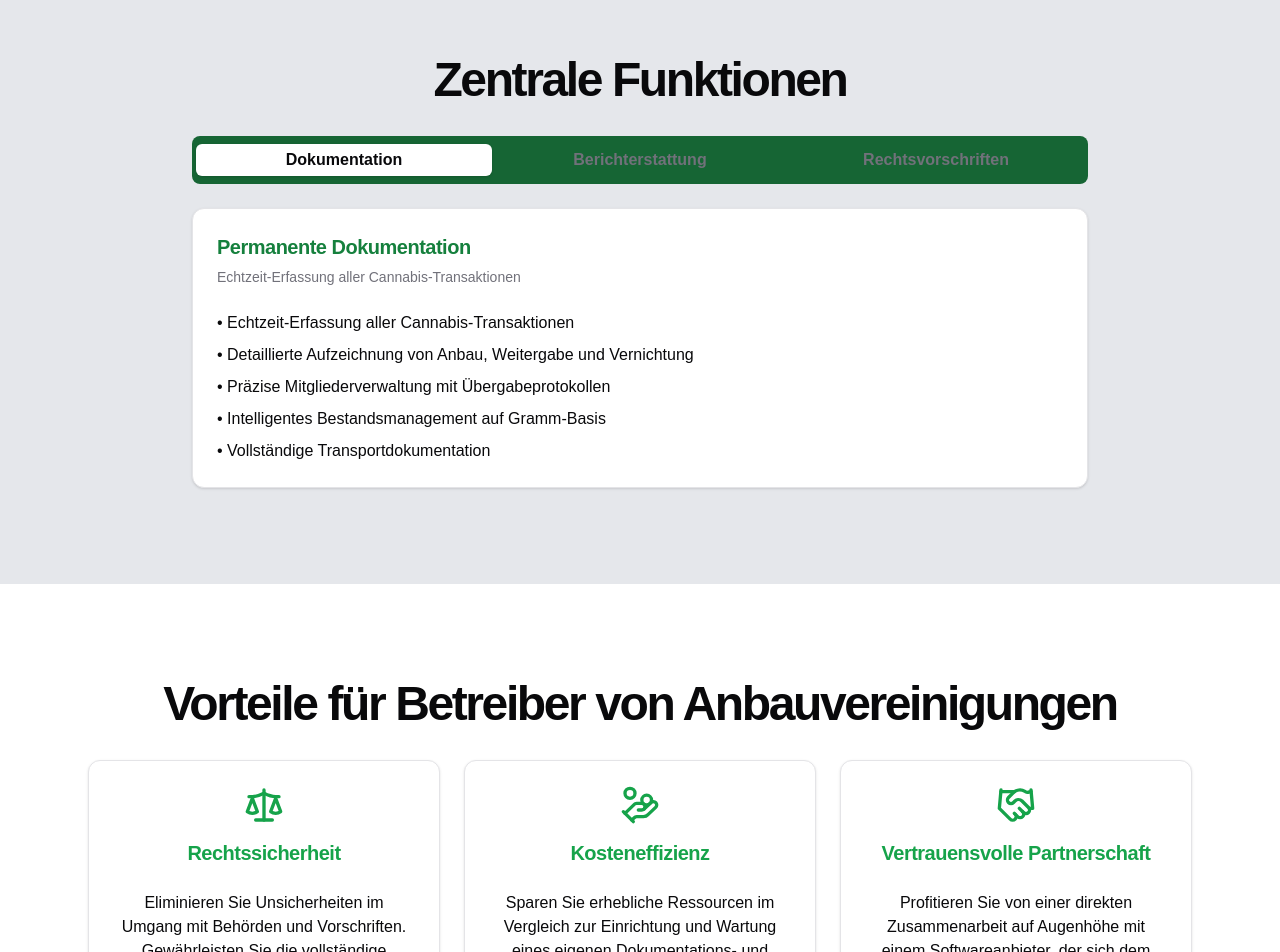
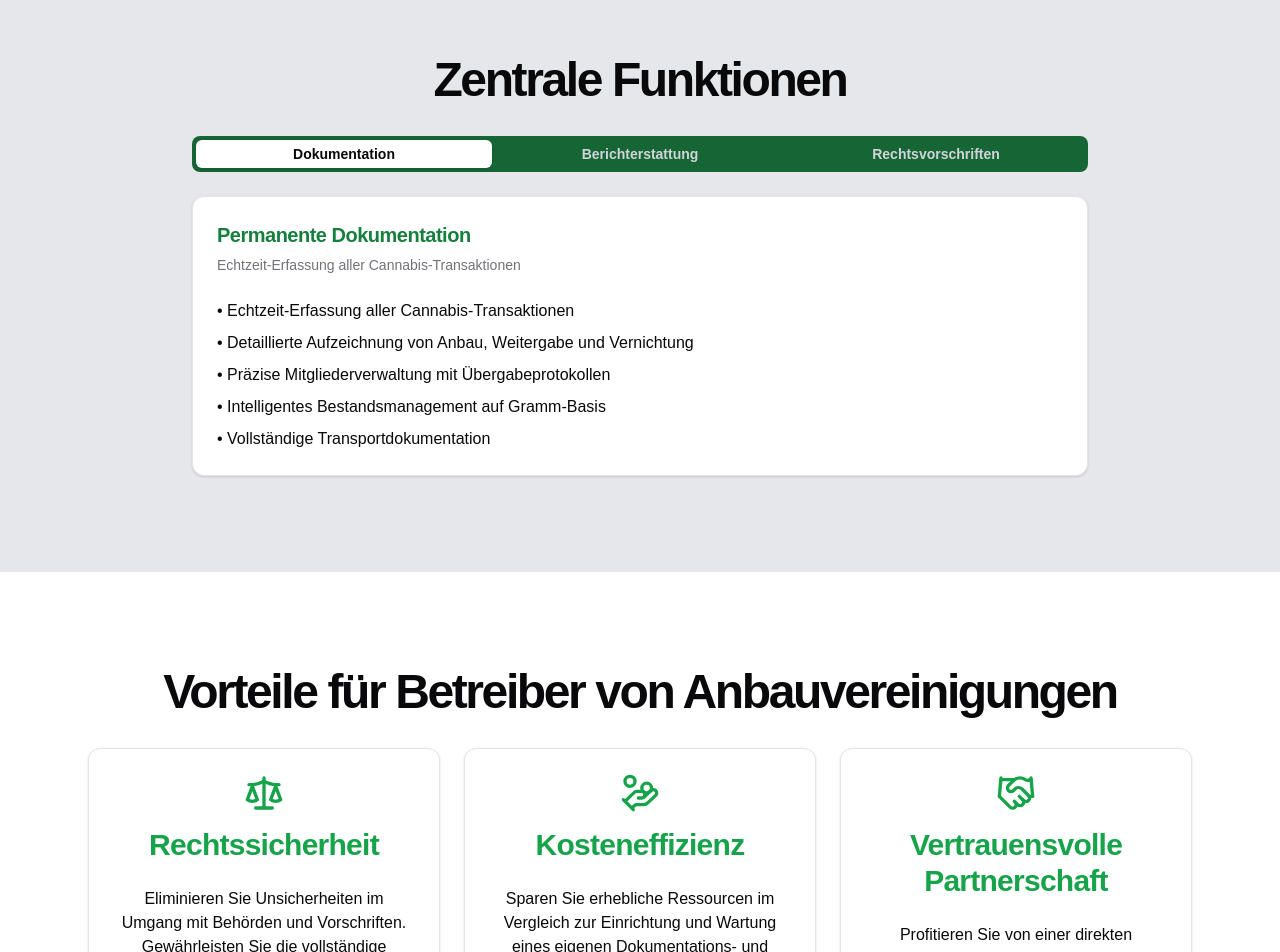
Before and after one commit to henningsieh/GrowAClub-One-Pager, a Next.js app: page / in a window 1280 px wide. Shown: the part 580-1532 px from the top of the page. Built offline with nearby package versions, Linux system fonts and the light colour scheme.

Commit message:
feat: some menu colors

```diff
--- a/app/page.tsx
+++ b/app/page.tsx
@@ -133,7 +133,7 @@ export default function LandingPage() {
 
       {/* Mobile Menu */}
       {mobileMenuOpen && (
-        <nav className="fixed left-0 top-14 flex w-full flex-col items-center bg-white shadow-md dark:bg-stone-800 md:hidden">
+        <nav className="fixed left-0 top-14 flex w-full flex-col items-center bg-gray-50 pb-2 shadow-md dark:bg-stone-800 md:hidden">
           {/* Added flex and items-center */}
           <Link
             className="block border-b border-gray-300 px-4 py-2 text-sm font-medium text-gray-800 dark:border-gray-700 dark:text-gray-200"
@@ -203,27 +203,28 @@ export default function LandingPage() {
             </h2>
             <Tabs defaultValue="documentation" className="w-full">
               <div className="mx-auto max-w-4xl">
-                <TabsList className="grid min-h-28 w-full grid-cols-1 bg-green-800 dark:bg-yellow-800 md:min-h-12 md:grid-cols-3">
+                <TabsList className="grid min-h-24 w-full grid-cols-1 bg-green-800 dark:bg-yellow-800 md:min-h-9 md:grid-cols-3">
                   <TabsTrigger
                     value="documentation"
-                    className="w-full text-xs font-bold sm:text-base"
+                    className="w-full font-bold data-[state=inactive]:text-gray-300"
                   >
                     Dokumentation
                   </TabsTrigger>
                   <TabsTrigger
                     value="reporting"
-                    className="w-full text-xs font-bold sm:text-base"
+                    className="w-full font-bold data-[state=inactive]:text-gray-300"
                   >
                     Berichterstattung
                   </TabsTrigger>
                   <TabsTrigger
                     value="compliance"
-                    className="w-full text-xs font-bold sm:text-base"
+                    className="w-full font-bold data-[state=inactive]:text-gray-300"
                   >
                     Rechtsvorschriften
                   </TabsTrigger>
                 </TabsList>
               </div>
+
               <div className="mx-auto mt-6 max-w-4xl">
                 <TabsContent value="documentation">
                   <Card className="bg-white dark:bg-stone-900">
@@ -326,7 +327,7 @@ export default function LandingPage() {
               <Card className="dark:bg-stone-900">
                 <CardHeader>
                   <Scale className="mx-auto mb-2 h-10 w-10 text-green-600 dark:text-yellow-500" />
-                  <CardTitle className="text-center text-xl text-green-600 dark:text-yellow-500">
+                  <CardTitle className="text-center text-3xl text-green-600 dark:text-yellow-500">
                     Rechtssicherheit
                   </CardTitle>
                 </CardHeader>
@@ -339,7 +340,7 @@ export default function LandingPage() {
               <Card className="dark:bg-stone-900">
                 <CardHeader>
                   <HandCoins className="mx-auto mb-2 h-10 w-10 text-green-600 dark:text-yellow-500" />
-                  <CardTitle className="text-center text-xl text-green-600 dark:text-yellow-500">
+                  <CardTitle className="text-center text-3xl text-green-600 dark:text-yellow-500">
                     Kosteneffizienz
                   </CardTitle>
                 </CardHeader>
@@ -352,7 +353,7 @@ export default function LandingPage() {
               <Card className="dark:bg-stone-900">
                 <CardHeader>
                   <Handshake className="mx-auto mb-2 h-10 w-10 text-green-600 dark:text-yellow-500" />
-                  <CardTitle className="text-center text-xl text-green-600 dark:text-yellow-500">
+                  <CardTitle className="text-center text-3xl text-green-600 dark:text-yellow-500">
                     Vertrauensvolle Partnerschaft
                   </CardTitle>
                 </CardHeader>
```
